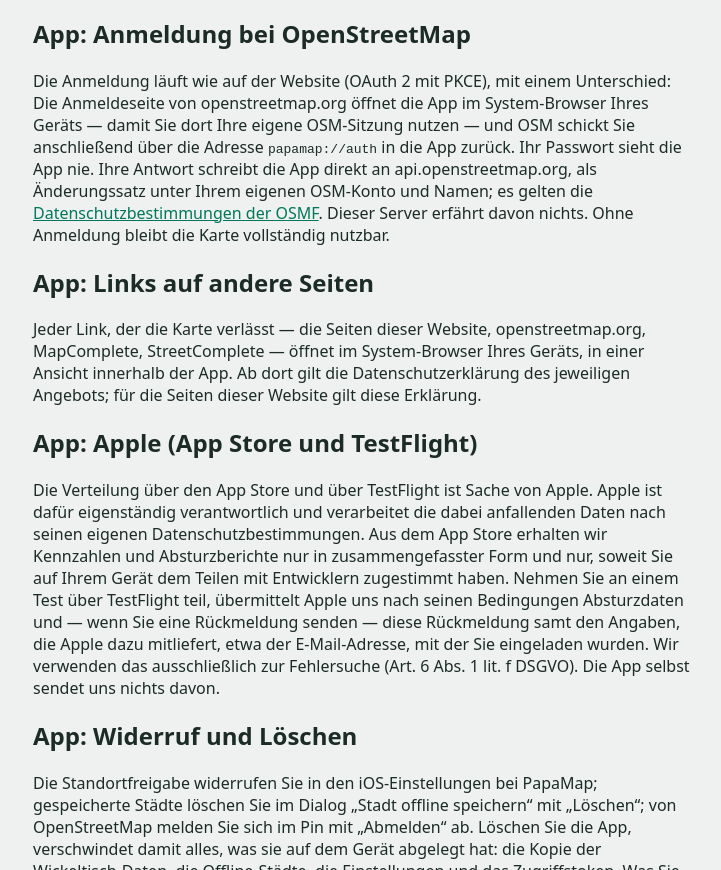
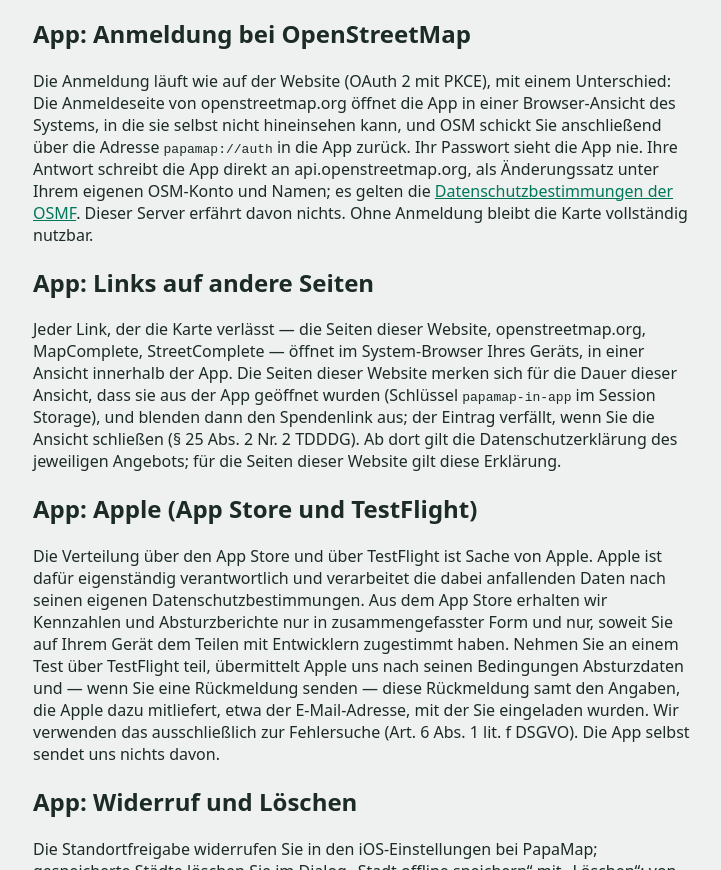
Before and after one commit to jakubwaller/papa-map, a website: page web/datenschutz.html in a window 1280 px wide. Shown: the part 3714-4584 px from the top of the page, without its empty margins (277-998 px from the left). Drawn offline with Linux system fonts and the light colour scheme.

Commit message:
Datenschutz: the login view is not Safari's session; the in-app flag

```diff
--- a/web/datenschutz.html
+++ b/web/datenschutz.html
@@ -125,8 +125,8 @@
      Gerät (§ 25 Abs. 2 Nr. 2 TDDDG).</p>
   <h2>App: Anmeldung bei OpenStreetMap</h2>
   <p>Die Anmeldung läuft wie auf der Website (OAuth 2 mit PKCE), mit einem Unterschied: Die
-     Anmeldeseite von openstreetmap.org öffnet die App im System-Browser Ihres Geräts — damit Sie
-     dort Ihre eigene OSM-Sitzung nutzen — und OSM schickt Sie anschließend über die Adresse
+     Anmeldeseite von openstreetmap.org öffnet die App in einer Browser-Ansicht des Systems, in
+     die sie selbst nicht hineinsehen kann, und OSM schickt Sie anschließend über die Adresse
      <code>papamap://auth</code> in die App zurück. Ihr Passwort sieht die App nie. Ihre Antwort
      schreibt die App direkt an api.openstreetmap.org, als Änderungssatz unter Ihrem eigenen
      OSM-Konto und Namen; es gelten die
@@ -136,7 +136,10 @@
   <h2>App: Links auf andere Seiten</h2>
   <p>Jeder Link, der die Karte verlässt — die Seiten dieser Website, openstreetmap.org,
      MapComplete, StreetComplete — öffnet im System-Browser Ihres Geräts, in einer Ansicht
-     innerhalb der App. Ab dort gilt die Datenschutzerklärung des jeweiligen Angebots; für die
+     innerhalb der App. Die Seiten dieser Website merken sich für die Dauer dieser Ansicht, dass
+     sie aus der App geöffnet wurden (Schlüssel <code>papamap-in-app</code> im Session Storage),
+     und blenden dann den Spendenlink aus; der Eintrag verfällt, wenn Sie die Ansicht schließen
+     (§ 25 Abs. 2 Nr. 2 TDDDG). Ab dort gilt die Datenschutzerklärung des jeweiligen Angebots; für die
      Seiten dieser Website gilt diese Erklärung.</p>
   <h2>App: Apple (App Store und TestFlight)</h2>
   <p>Die Verteilung über den App Store und über TestFlight ist Sache von Apple. Apple ist dafür
```
